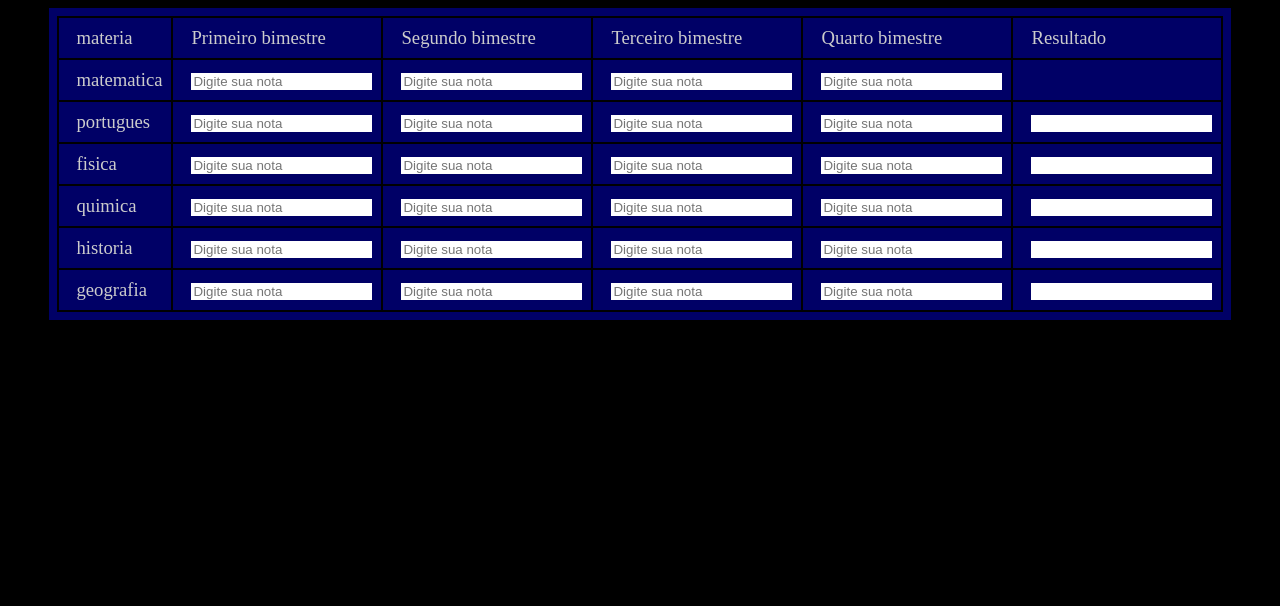
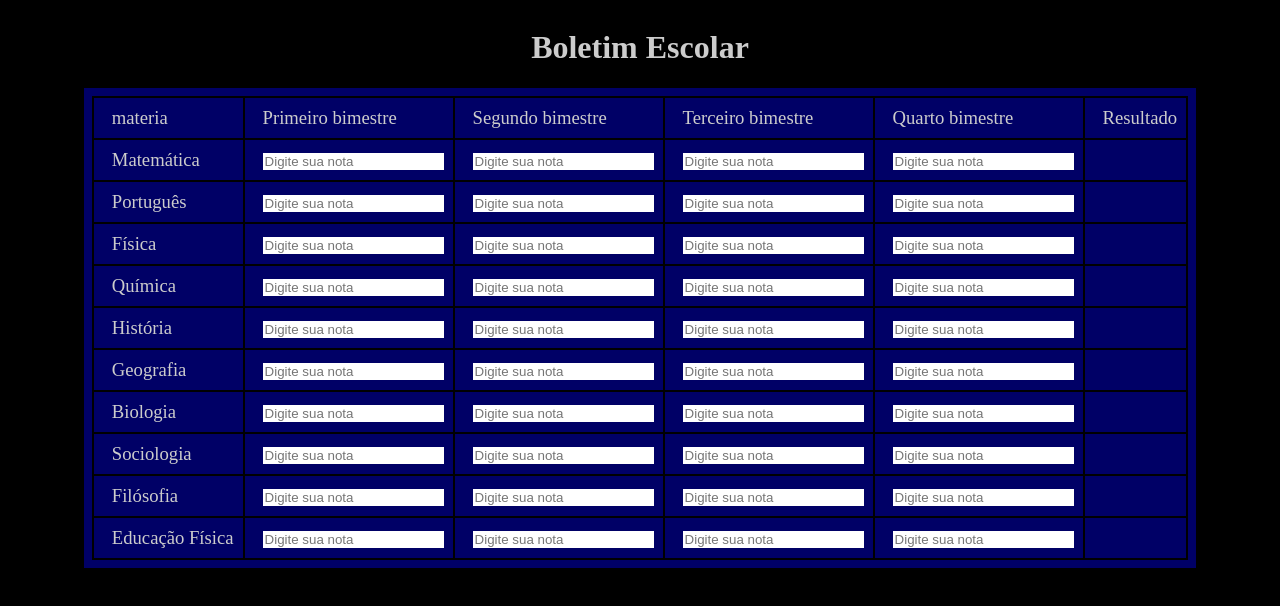
Before and after one commit to dudlves/boletim-escolar, a plain HTML site: page index.html in a window 1280 px wide. Drawn offline with Linux system fonts and the light colour scheme.

Commit message:
atualizando

```diff
--- a/index.css
+++ b/index.css
@@ -18,10 +18,16 @@
 
 body{
   background-color: black;
-}
-main{
   display: flex;
   justify-content: center;
+  align-items: center;
+
+}
+h1{
+  color: #CCCCCC;
+  display: flex;
+  justify-content: center;
+  align-items: center;
 }
 
 .titulo{
--- a/index.html
+++ b/index.html
@@ -9,6 +9,7 @@
 </head>
 <body>
     <main>
+        <h1>Boletim Escolar</h1>
         <table >
                 <tr class="titulo">
                     <td>materia</td>
@@ -19,7 +20,7 @@
                     <td>Resultado</td>
                 </tr>
                 <tr>
-                    <td>matematica</td>
+                    <td>Matemática</td>
                      <td><input type="number" id="numero1" placeholder="Digite sua nota"></td>
                     <td><input type="number" id="numero2" placeholder="Digite sua nota"></td>
                     <td><input type="number" id="numero3" placeholder="Digite sua nota"></td>
@@ -27,44 +28,76 @@
                     <td onclick="clicar()" id="resultado"></td>
                 </tr>
                 <tr>
-                    <td>portugues</td>
+                    <td>Português</td>
                     <td><input type="number" placeholder="Digite sua nota"></td>
                     <td><input type="number" placeholder="Digite sua nota"></td>
                     <td><input type="number" placeholder="Digite sua nota"></td>
                     <td><input type="number" placeholder="Digite sua nota"></td>
-                    <td><input type="number" ></td>
+                    <td onclick="clicar()" id="resultado"></td>
                 </tr>
                 <tr>
-                    <td>fisica</td>
+                    <td>Física</td>
                     <td><input type="number" placeholder="Digite sua nota"></td>
                     <td><input type="number" placeholder="Digite sua nota"></td>
                     <td><input type="number" placeholder="Digite sua nota"></td>
                     <td><input type="number" placeholder="Digite sua nota"></td>
-                    <td><input type="number" ></td>
+                    <td onclick="clicar()" id="resultado"></td>
                 </tr>
                 <tr>
-                    <td>quimica</td>
+                    <td>Química</td>
                     <td><input type="number" placeholder="Digite sua nota"></td>
                     <td><input type="number" placeholder="Digite sua nota"></td>
                     <td><input type="number" placeholder="Digite sua nota"></td>
                     <td><input type="number" placeholder="Digite sua nota"></td>
-                    <td><input type="number"></td>
+                    <td onclick="clicar()" id="resultado"></td>
                 </tr>
                 <tr>
-                    <td>historia</td>
+                    <td>História</td>
                     <td><input type="number" placeholder="Digite sua nota"></td>
                     <td><input type="number" placeholder="Digite sua nota"></td>
                     <td><input type="number" placeholder="Digite sua nota"></td>
                     <td><input type="number" placeholder="Digite sua nota"></td>
-                    <td><input type="number" ></td>
+                    <td onclick="clicar()" id="resultado"></td>
                 </tr>
                 <tr>
-                    <td>geografia</td>
+                    <td>Geografia</td>
                     <td><input type="number" placeholder="Digite sua nota"></td>
                     <td><input type="number" placeholder="Digite sua nota"></td>
                     <td><input type="number" placeholder="Digite sua nota"></td>
                     <td><input type="number" placeholder="Digite sua nota"></td>
-                    <td><input type="number" ></td>
+                    <td onclick="clicar()" id="resultado"></td>
+                </tr>
+                <tr>
+                    <td>Biologia</td>
+                    <td><input type="number" placeholder="Digite sua nota"></td>
+                    <td><input type="number" placeholder="Digite sua nota"></td>
+                    <td><input type="number" placeholder="Digite sua nota"></td>
+                    <td><input type="number" placeholder="Digite sua nota"></td>
+                    <td onclick="clicar()" id="resultado"></td>
+                </tr>
+                <tr>
+                    <td>Sociologia</td>
+                    <td><input type="number" placeholder="Digite sua nota"></td>
+                    <td><input type="number" placeholder="Digite sua nota"></td>
+                    <td><input type="number" placeholder="Digite sua nota"></td>
+                    <td><input type="number" placeholder="Digite sua nota"></td>
+                    <td onclick="clicar()" id="resultado"></td>
+                </tr>
+                <tr>
+                    <td>Filósofia</td>
+                    <td><input type="number" placeholder="Digite sua nota"></td>
+                    <td><input type="number" placeholder="Digite sua nota"></td>
+                    <td><input type="number" placeholder="Digite sua nota"></td>
+                    <td><input type="number" placeholder="Digite sua nota"></td>
+                    <td onclick="clicar()" id="resultado"></td>
+                </tr>
+                <tr>
+                    <td>Educação Física</td>
+                    <td><input type="number" placeholder="Digite sua nota"></td>
+                    <td><input type="number" placeholder="Digite sua nota"></td>
+                    <td><input type="number" placeholder="Digite sua nota"></td>
+                    <td><input type="number" placeholder="Digite sua nota"></td>
+                    <td onclick="clicar()" id="resultado"></td>
                 </tr>
           </table>
     </main>
```
